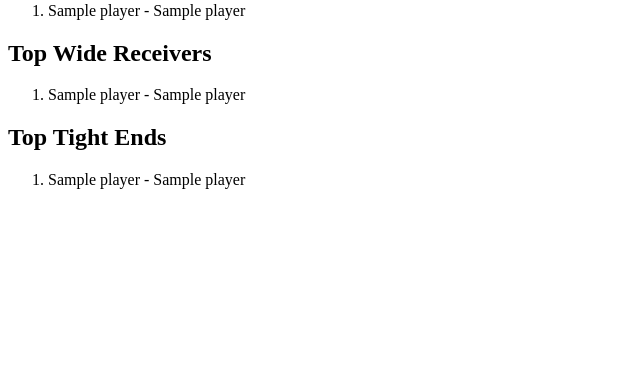
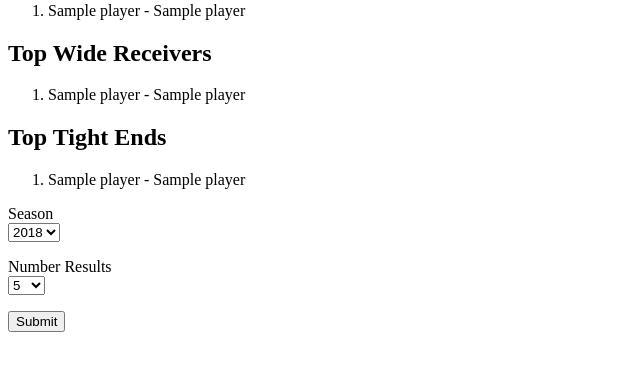
Before and after one commit to isw9/FantasyFootball, a Flask app: template templates/leaders.html in a window 1280 px wide. Shown: the part 186-557 px from the top of the page, without its empty margins (0-640 px from the left). Run offline with Flask 2, Linux system fonts and the light colour scheme; tables that the repository leaves empty or names only in its code hold one stand-in row (values such as "Sample post"); the template is opened without the code that fills it: values that come from a table or form of the project are taken from there, most other values are stand-ins (such as "Sample title", 1, 10 or a date in 2020).

Commit message:
add updated leaders form

```diff
--- a/app.py
+++ b/app.py
@@ -11,13 +11,22 @@ from util import *
 app = Flask(__name__)
 app.config.from_object(Config)
 
-@app.route("/leaders")
+@app.route("/leaders", methods = ['GET', 'POST'])
 def index():
-    wrs = api_leaders(2018, 10, 'wr')
-    rbs = api_leaders(2018, 10, 'rb')
-    tes = api_leaders(2018, 10, 'te')
-    qbs = api_leaders(2018, 10, 'qb')
-    return render_template('leaders.html', title='Leaders', wrs=wrs, rbs=rbs, tes=tes, qbs=qbs)
+    form = LeadersForm()
+    if form.validate_on_submit():
+        season = form.season.data
+        number_results = form.numberResults.data
+        wrs = api_leaders(season, number_results, 'wr')
+        rbs = api_leaders(season, number_results, 'rb')
+        tes = api_leaders(season, number_results, 'te')
+        qbs = api_leaders(season, number_results, 'qb')
+    else:
+        wrs = api_leaders(2018, 10, 'wr')
+        rbs = api_leaders(2018, 10, 'rb')
+        tes = api_leaders(2018, 10, 'te')
+        qbs = api_leaders(2018, 10, 'qb')
+    return render_template('leaders.html', title='Leaders', wrs=wrs, rbs=rbs, tes=tes, qbs=qbs, form=form)
 
 @app.route('/playerProjection', methods = ['GET', 'POST'])
 def weeklyStart():
--- a/config.py
+++ b/config.py
@@ -2,3 +2,7 @@ import os
 
 class Config(object):
     SECRET_KEY = os.urandom(32)
+    MYSQL_DATABASE_USER = 'secret'
+    MYSQL_DATABASE_PASSWORD = 'secret'
+    MYSQL_DATABASE_DB = 'secret'
+    MYSQL_DATABASE_HOST = 'secret'
--- a/forms.py
+++ b/forms.py
@@ -6,6 +6,7 @@ seasons=[(2018, 2018), (2017, 2017), (2016, 2016), (2015, 2015), (2014, 2014), (
         (2012, 2012), (2011, 2011), (2010, 2010)]
 weeks=[(1, 1), (2, 2), (3, 3), (4, 4), (5, 5), (6, 6), (7, 7), (8, 8), (9, 9),
         (10, 10), (11, 11), (12, 12), (13, 13), (14, 14), (15, 15), (16, 16), (17, 17)]
+numberResultsChoices = [(5, 5), (10, 10), (20, 20), (50, 50)]
 
 class PlayerProjectionForm(FlaskForm):
     playerName = StringField('Player Name', validators=[DataRequired()])
@@ -19,3 +20,8 @@ class PlayerComparisonForm(FlaskForm):
     season = SelectField('Season', choices=seasons, coerce=int, validators=[DataRequired()])
     week = SelectField('Week Number', choices=weeks, coerce=int, validators=[DataRequired()])
     submit = SubmitField('Submit')
+
+class LeadersForm(FlaskForm):
+    season = SelectField('Season', choices=seasons, coerce=int, validators=[DataRequired()])
+    numberResults = SelectField('Number Results', choices=numberResultsChoices, coerce=int, validators=[DataRequired()])
+    submit = SubmitField('Submit')
--- a/templates/leaders.html
+++ b/templates/leaders.html
@@ -30,5 +30,23 @@
       {% endfor %}
     </ol>
 
+    <form action="" method="post" novalidate>
+      {{ form.hidden_tag() }}
+      <p>
+          {{ form.season.label }}<br>
+          {{ form.season(size=1) }}
+          {% for error in form.season.errors %}
+          <span style="color: red;">[{{ error }}]</span>
+          {% endfor %}
+      </p>
+      <p>
+          {{ form.numberResults.label }}<br>
+          {{ form.numberResults(size=1) }}
+          {% for error in form.numberResults.errors %}
+          <span style="color: red;">[{{ error }}]</span>
+          {% endfor %}
+      </p>
+      <p>{{ form.submit() }}</p>
+  </form>
 
 {% endblock %}
--- a/util.py
+++ b/util.py
@@ -1,15 +1,12 @@
 from flask import Blueprint, jsonify, request
 from flaskext.mysql import MySQL
 from flask import Flask
+from config import Config
 from util import *
 
 app = Flask(__name__)
+app.config.from_object(Config)
 mysql = MySQL(app)
-
-app.config['MYSQL_DATABASE_USER'] = 'secret'
-app.config['MYSQL_DATABASE_PASSWORD'] = 'secret'
-app.config['MYSQL_DATABASE_DB'] = 'secret'
-app.config['MYSQL_DATABASE_HOST'] = 'secret'
 
 offensive_players = set()
 bad_abbreviation_set = {'TAM', 'GNB', 'NOR', 'KAN', 'NWE', 'SFO', 'STL', 'SDG'}
```
Also changed, not shown: controllers.py (+10 -13 lines).
